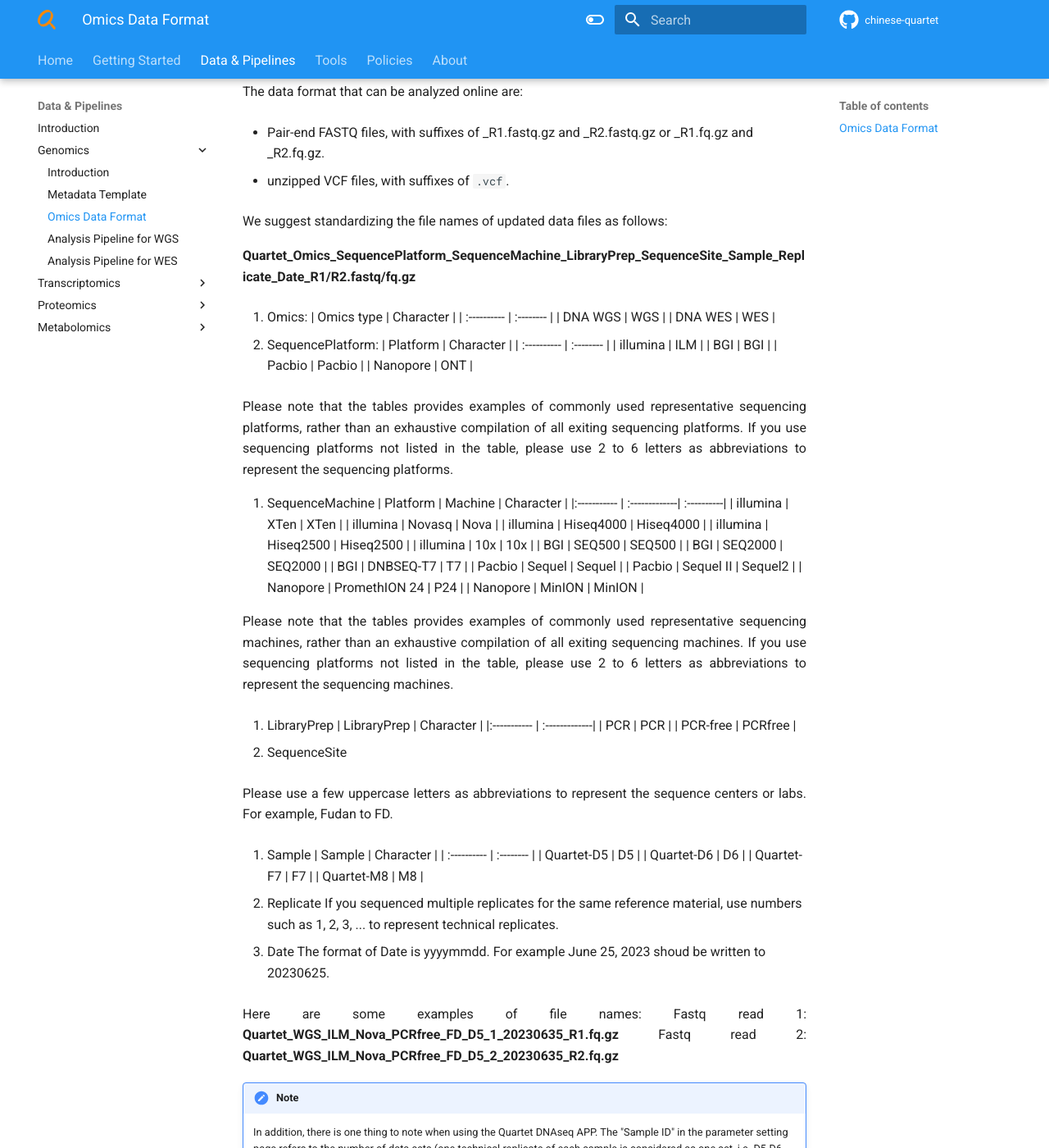
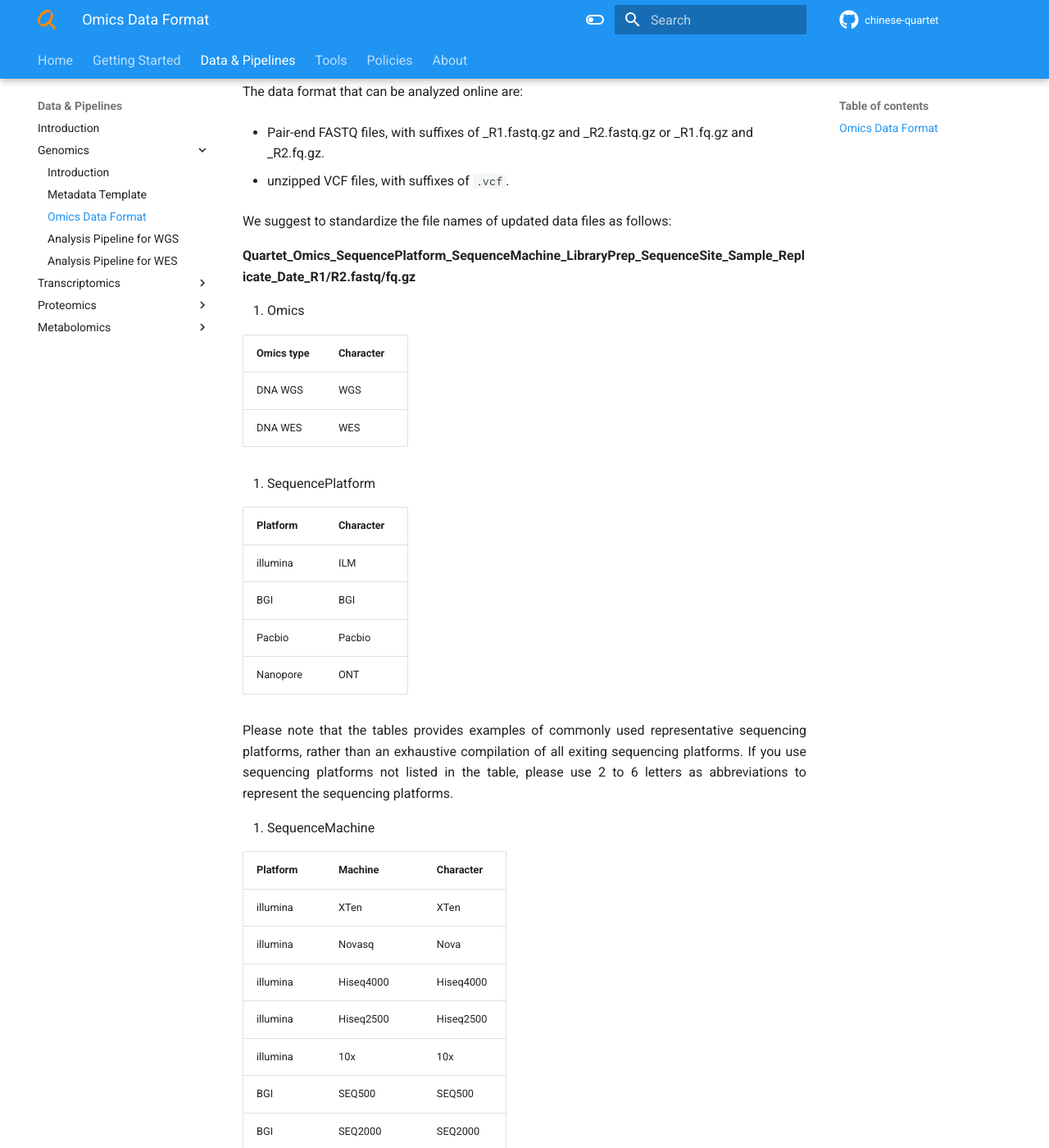
Before and after one commit to chinese-quartet/docs.chinese-quartet.org, an MkDocs documentation site: the page built from docs/data_pipelines/genomics/omics_data_format.md, in a window 1280 px wide and 1400 px high, scrolled down 226 px. Shown: the whole window at 82% size. Built offline with MkDocs 1.6.1 and Material for MkDocs 9.7.7, drawn with Linux system fonts in a browser that asks for light colours; a script that is not in the unit is left out; comment, search, counter and statistics services are not loaded; some of the changed text lies outside the part shown.

Commit message:
Update omics_data_format.md
revise tables

```diff
--- a/docs/data_pipelines/genomics/omics_data_format.md
+++ b/docs/data_pipelines/genomics/omics_data_format.md
@@ -6,17 +6,19 @@
 
 - unzipped VCF files, with suffixes of `.vcf`.
 
-We suggest standardizing the file names of updated data files as follows:
+We suggest to standardize the file names of updated data files as follows:
 
 **Quartet_Omics_SequencePlatform_SequenceMachine_LibraryPrep_SequenceSite_Sample_Replicate_Date_R1/R2.fastq/fq.gz**
 
-1. Omics:
+1. Omics
+
 | Omics type  | Character |
 | :---------- | :-------- |
 | DNA WGS     | WGS       |
 | DNA WES     | WES       |
 
-2. SequencePlatform:
+2. SequencePlatform
+
 | Platform    | Character |
 | :---------- | :-------- |
 | illumina    | ILM       |
@@ -27,6 +29,7 @@
 Please note that the tables provides examples of commonly used representative sequencing platforms, rather than an exhaustive compilation of all exiting sequencing platforms. If you use sequencing platforms not listed in the table, please use 2 to 6 letters as abbreviations to represent the sequencing platforms.
 
 3. SequenceMachine
+
 | Platform    | Machine       | Character  |
 |:----------- | :-------------| :----------|
 | illumina    | XTen          | XTen       |
@@ -45,6 +48,7 @@
 Please note that the tables provides examples of commonly used representative sequencing machines, rather than an exhaustive compilation of all exiting sequencing machines. If you use sequencing platforms not listed in the table, please use 2 to 6 letters as abbreviations to represent the sequencing machines.
 
 4. LibraryPrep
+
 | LibraryPrep | Character     |
 |:----------- | :-------------|
 | PCR         | PCR           |
@@ -55,6 +59,7 @@
 Please use a few uppercase letters as abbreviations to represent the sequence centers or labs. For example, Fudan to FD.
 
 6. Sample
+
 | Sample      | Character |
 | :---------- | :-------- |
 | Quartet-D5  | D5        |
@@ -66,11 +71,14 @@
 If you sequenced multiple replicates for the same reference material, use numbers such as 1, 2, 3, ... to represent technical replicates.
 
 8. Date
-The format of Date is yyyymmdd. For example June 25, 2023 shoud be written to 20230625.
+The format of Date is yyyymmdd. For example, June 25, 2023 shoud be written to 20230625.
 
 Here are some examples of file names:
+
 Fastq read 1: **Quartet_WGS_ILM_Nova_PCRfree_FD_D5_1_20230635_R1.fq.gz**
+
 Fastq read 2: **Quartet_WGS_ILM_Nova_PCRfree_FD_D5_2_20230635_R2.fq.gz**
+
 
 !!! note
     In addition, there is one thing to note when using the Quartet DNAseq APP. The "Sample ID" in the parameter setting page refers to the number of data sets (one technical replicate of each sample is considered as one set, i.e. D5-D6-F7-M8).
```
